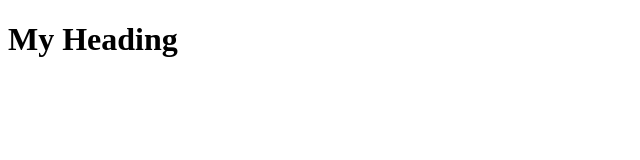
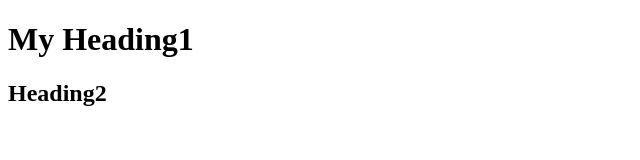
Before and after one commit to Nargiz964/test2, a plain HTML site: page index.html in a window 1280 px wide. Shown: the whole page, without its empty margins (0-640 px from the left). Drawn offline with Linux system fonts and the light colour scheme.

Commit message:
Update index.html

```diff
--- a/index.html
+++ b/index.html
@@ -4,6 +4,7 @@
 	<title>My Webpage</title>
 </head>
 <body>
-<h1>My Heading</h1>
+<h1>My Heading1</h1>
+	<h2>Heading2</h2>
 </body>
 </html>
```
